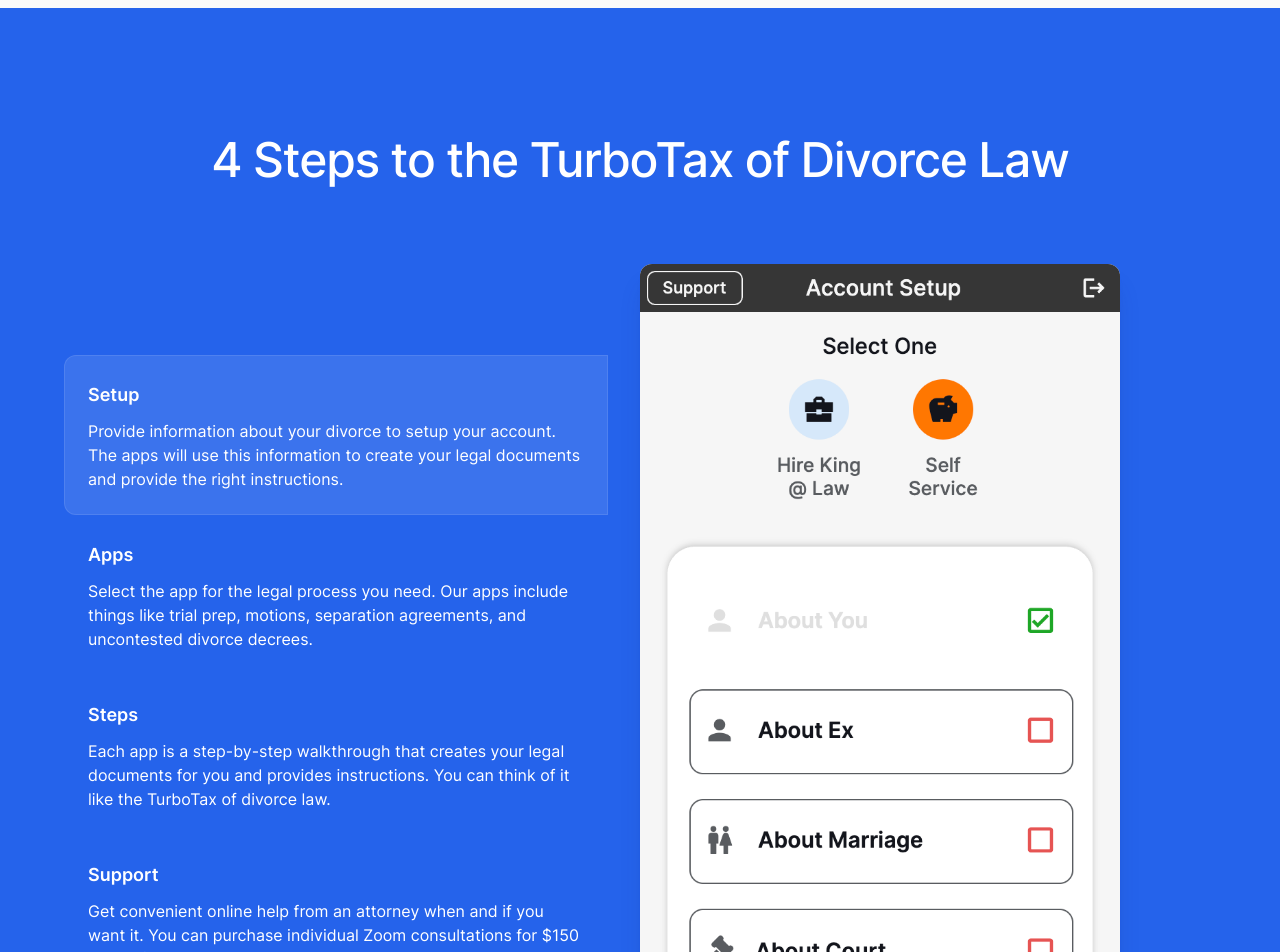
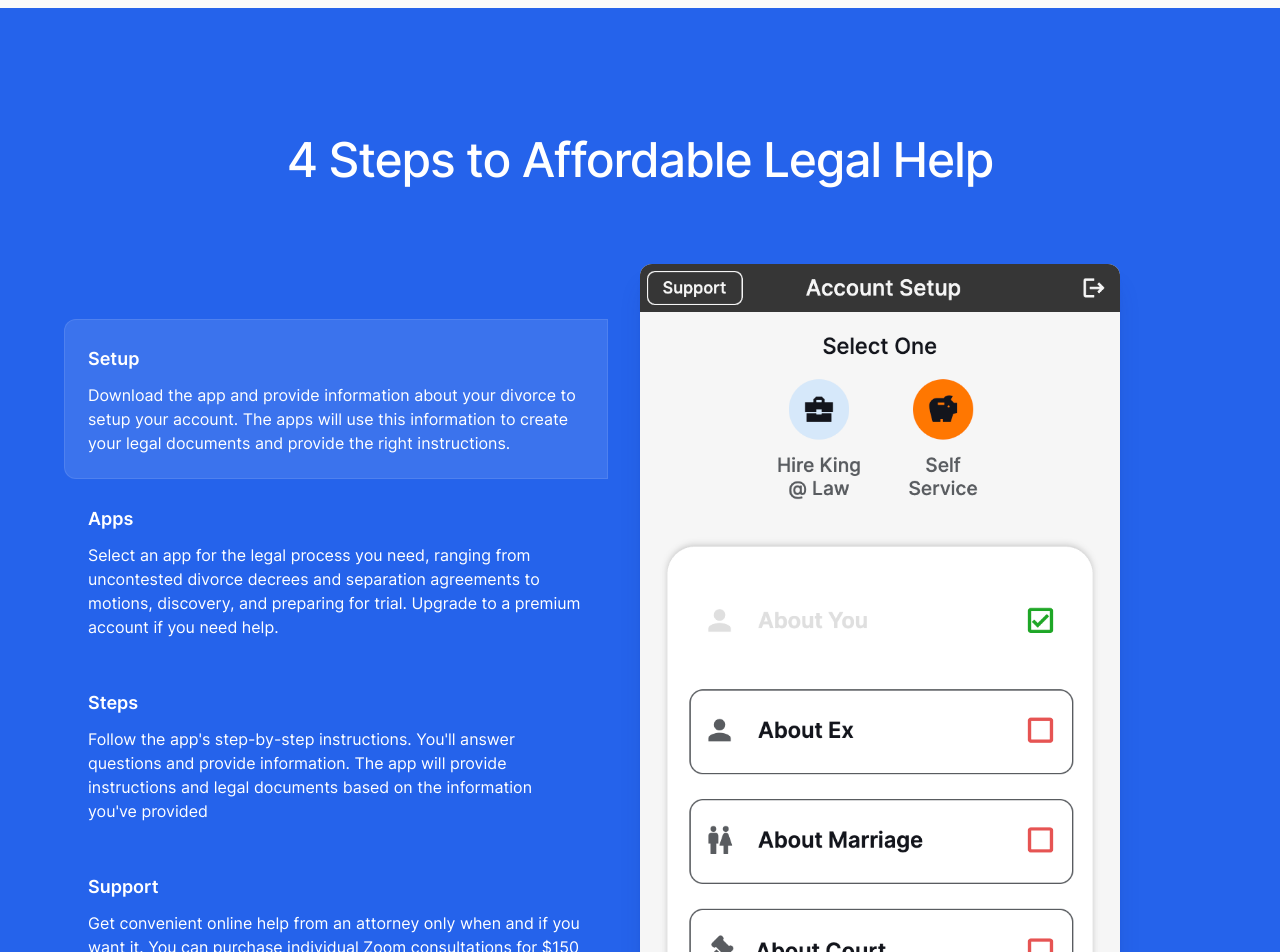
Before and after one commit to David44357/KingLawWebsite, a Next.js app: page /prometheus in a window 1280 px wide. Shown: the part 740-1692 px from the top of the page. Built offline with nearby package versions, Linux system fonts and the light colour scheme.

Commit message:
Update PromPrimaryFeatures.jsx

```diff
--- a/src/components/PromPrimaryFeatures.jsx
+++ b/src/components/PromPrimaryFeatures.jsx
@@ -16,25 +16,25 @@
   {
     title: 'Setup',
     description:
-      "Provide information about your divorce to setup your account. The apps will use this information to create your legal documents and provide the right instructions.",
+      "Download the app and provide information about your divorce to setup your account. The apps will use this information to create your legal documents and provide the right instructions.",
     image: screenshotProvideInfo,
   },
   {
     title: 'Apps',
     description:
-      "Select the app for the legal process you need. Our apps include things like trial prep, motions, separation agreements, and uncontested divorce decrees.",
+      "Select an app for the legal process you need, ranging from uncontested divorce decrees and separation agreements to motions, discovery, and preparing for trial. Upgrade to a premium account if you need help.",
     image: screenshotApps,
   },
   {
     title: 'Steps',
     description:
-      "Each app is a step-by-step walkthrough that creates your legal documents for you and provides instructions. You can think of it like the TurboTax of divorce law.",
+      "Follow the app's step-by-step instructions. You'll answer questions and provide information. The app will provide instructions and legal documents based on the information you've provided",
     image: screenshotApps,
   },
   {
     title: 'Support',
     description:
-      "Get convenient online help from an attorney when and if you want it. You can purchase individual Zoom consultations for $150 or pay $189/mo for more comprehensive support.",
+      "Get convenient online help from an attorney only when and if you want it. You can purchase individual Zoom consultations for $150 or pay $189/mo for more comprehensive support, including support for the specific courthouse you're in.",
       image: screenshotApps,
   },
 ]
@@ -69,7 +69,7 @@
       <PromContainer className="relative">
         <div className="max-w-2xl md:mx-auto md:text-center xl:max-w-none">
           <h2 className="font-medium leading leading-tight font-display text-3xl tracking-tight text-white sm:text-4xl md:text-5xl">
-            4 Steps to the TurboTax of Divorce Law
+            4 Steps to Affordable Legal Help
           </h2>
 
         </div>
```
